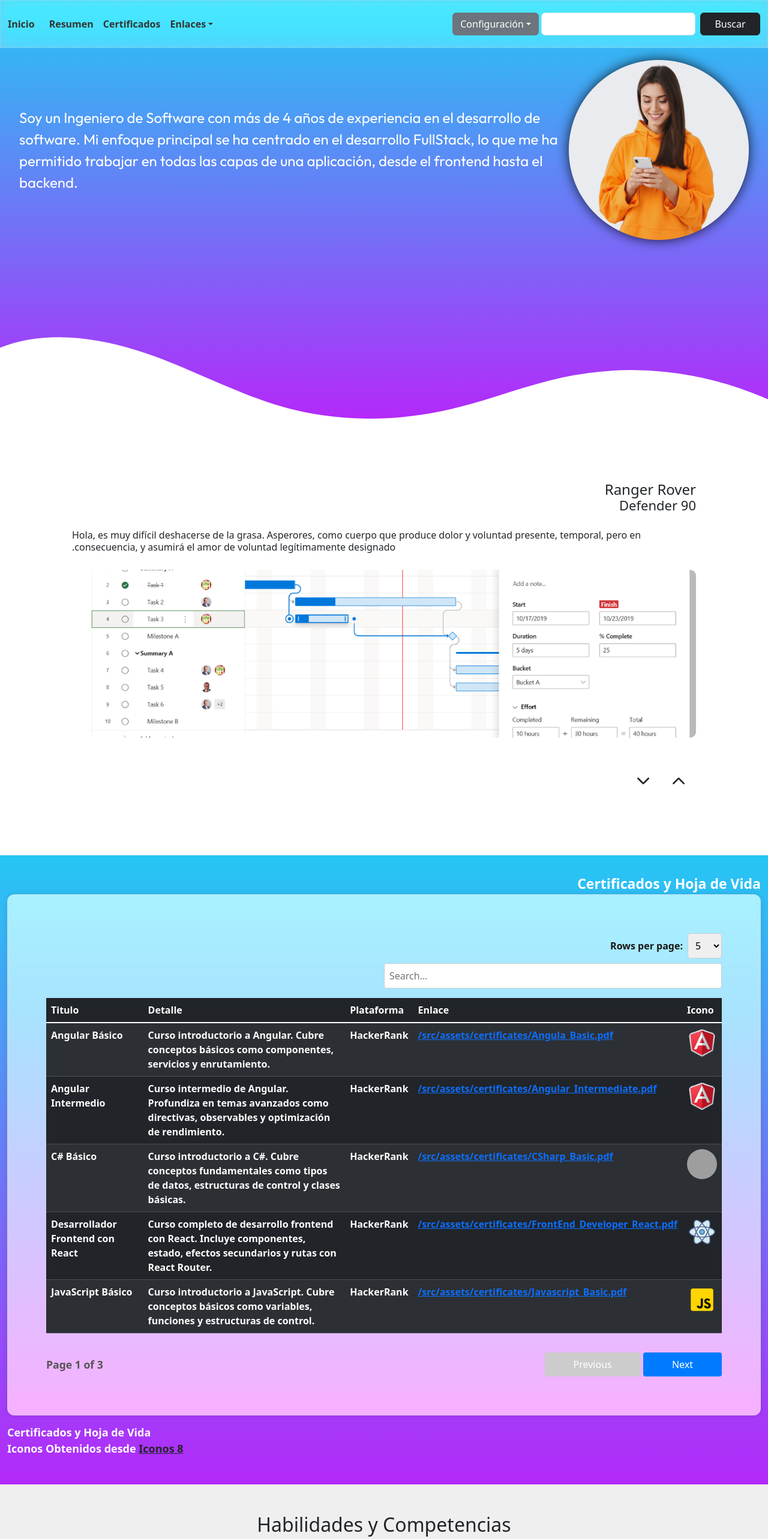
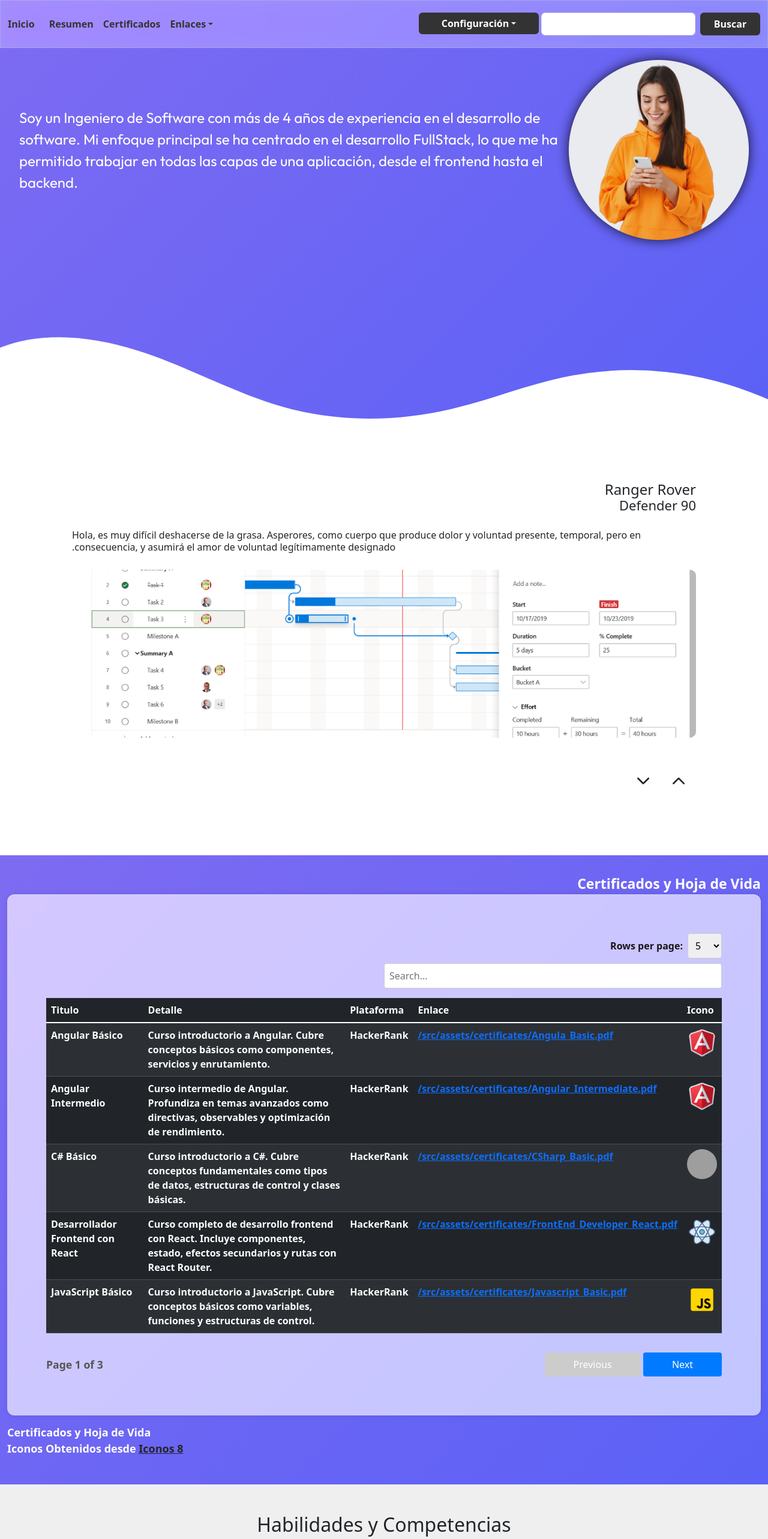
Before and after one commit to watter08/portafolio-spa, a React (Vite) app: page / in a window 1280 px wide. Shown: the top 2566 px of the page at 60% size. Built offline with nearby package versions, Linux system fonts and the light colour scheme; grey boxes are pictures that could not be loaded.

Commit message:
navbar and waves completed

```diff
--- a/src/assets/sass/navbar.scss
+++ b/src/assets/sass/navbar.scss
@@ -8,6 +8,9 @@ html[data-theme="SuperMan"]{
 
   --link-background-hover: #{$lightNavbarLinkBangroundHover};
   --link-color-hover: #{$lightNavbarLinkColorHover};
+
+  --configuration-button-background: #{$lightNavbarConfigurationButtonBangroundHover};
+  --configuration-button-color: #{$lightNavbarConfigurationButtonColorHover};
 
 }
 
@@ -20,6 +23,9 @@ html[data-theme="Batman"]{
 
   --link-background-hover: #{$darkNavbarLinkBangroundHover};
   --link-color-hover: #{$darkNavbarLinkColorHover};
+
+  --configuration-button-background: #{$darkNavbarConfigurationButtonBangroundHover};
+  --configuration-button-color: #{$darkNavbarConfigurationButtonColorHover};
 }
 
 .navbar{
@@ -53,6 +59,14 @@ html[data-theme="Batman"]{
     transition: color 0.25s;
   }
 
+  #settingsDropdown{
+    width: 200px;
+    background-color:  var(--configuration-button-background);
+    color: var(--configuration-button-color);
+    border: none;
+    font-weight: 600;
+  }
+
   .lenguaje-select{
     width: 300px;
     padding: 5px;
@@ -65,7 +79,14 @@ html[data-theme="Batman"]{
     gap: 20px;
   }
 
-  .search-input-navbar,
-  .search-button-navbar {
+  .search-input-navbar{
     border-radius: 0;
   }
+
+  .search-button-navbar{
+    border-radius: 0;
+    background-color: var(--configuration-button-background) !important;
+    color: var(--configuration-button-color) !important;
+    border: none !important;
+    font-weight: 600 !important;
+  }
--- a/src/assets/sass/style.scss
+++ b/src/assets/sass/style.scss
@@ -1,8 +1,5 @@
 html[data-theme="SuperMan"]{
-  --shape-wave-background1: #{$lightShapeWaveBackground1};
-  --shape-wave-background2: #{$lightShapeWaveBackground2};
-  --shape-wave-background3: #{$lightShapeWaveBackground3};
-  --shape-wave-background4: #{$lightShapeWaveBackground4};
+  --shape-wave-background: #{$lightShapeWaveBackground};
 
   --color-white: #{$lightColorWhite};
   --color-black: #{$lightColorBlack};
@@ -11,10 +8,7 @@ html[data-theme="SuperMan"]{
 }
 
 html[data-theme="Batman"]{
-  --shape-wave-background1: #{$darkShapeWaveBackground1};
-  --shape-wave-background2: #{$darkShapeWaveBackground2};
-  --shape-wave-background3: #{$darkShapeWaveBackground3};
-  --shape-wave-background4: #{$darkShapeWaveBackground4};
+  --shape-wave-background: #{$darkShapeWaveBackground};
 
   --color-white: #{$darkColorWhite};
   --color-black: #{$darkColorBlack};
@@ -29,19 +23,13 @@ html[data-theme="Batman"]{
 
 .container-shape {
   position: relative;
-  background: var(--shape-wave-background1);
-  background: var(--shape-wave-background2);
-  background: var(--shape-wave-background3);
-  background: var(--shape-wave-background4);
+  background: var(--shape-wave-background);
   min-height: 700px;
   height: auto;
 }
 
 .certificate-container {
-  background: var(--shape-wave-background1);
-  background: var(--shape-wave-background2);
-  background: var(--shape-wave-background3);
-  background: var(--shape-wave-background4);
+  background: var(--shape-wave-background);
   min-height: 800px;
   padding: 30px;
 }
--- a/src/assets/sass/variables/navbar_variable.scss
+++ b/src/assets/sass/variables/navbar_variable.scss
@@ -2,6 +2,7 @@
 //     -webkit-backdrop-filter: blur(12px) saturate(200%);
 //     background-color: rgba(255, 255, 255, 0.28);
 //     border: 1px solid rgba(209, 213, 219, 0.3);
+$purple: #cc0fc9;
 
 /////////////////////
 /// LIGHT
@@ -17,6 +18,10 @@ $lightNavbarBrandColor: #333;
 $lightNavbarLinkBangroundHover: #333;
 $lightNavbarLinkColorHover:#fff;
 
+$lightNavbarConfigurationButtonBangroundHover: #333;
+$lightNavbarConfigurationButtonColorHover:#fff;
+
+
 /////////////////////
 /// DARK
 /////////////////////
@@ -30,4 +35,7 @@ $darkNavbarBrandColor: #fff;
 
 
 $darkNavbarLinkBangroundHover: #fff;
-$darkNavbarLinkColorHover: #513162;
+$darkNavbarLinkColorHover: $purple;
+
+$darkNavbarConfigurationButtonBangroundHover: #fff;
+$darkNavbarConfigurationButtonColorHover:$purple;
--- a/src/assets/sass/variables/shape_waves_variable.scss
+++ b/src/assets/sass/variables/shape_waves_variable.scss
@@ -1,13 +1,8 @@
 // LIGHT
 
-$lightShapeWaveBackground1:  hsla(280, 95%, 57%, 1);
-$lightShapeWaveBackground2:linear-gradient(90deg, hsla(280, 95%, 57%, 1) 0%, hsla(193, 90%, 55%, 1) 100%);
-$lightShapeWaveBackground3:-moz-linear-gradient(90deg, hsla(280, 95%, 57%, 1) 0%, hsla(193, 90%, 55%, 1) 100%);
-$lightShapeWaveBackground4:-webkit-linear-gradient(90deg, hsla(280, 95%, 57%, 1) 0%, hsla(193, 90%, 55%, 1) 100%);
+$lightShapeWaveBackground:  linear-gradient(135deg, #7E6BF2 0%, #5B61F6 100%);
+
 
 // DARK
 
-$darkShapeWaveBackground1: hsla(280, 5%, 15%, 1);
-$darkShapeWaveBackground2: linear-gradient(90deg, hsla(280, 5%, 15%, 1) 0%, hsla(193, 5%, 25%, 1) 100%);
-$darkShapeWaveBackground3: -moz-linear-gradient(90deg, hsla(280, 5%, 15%, 1) 0%, hsla(193, 5%, 25%, 1) 100%);
-$darkShapeWaveBackground4: -webkit-linear-gradient(90deg, hsla(280, 5%, 15%, 1) 0%, hsla(193, 5%, 25%, 1) 100%);
+$darkShapeWaveBackground:  linear-gradient(135deg, #0f0c29 0%, #302b63 50%, #24243e 100%);
```
